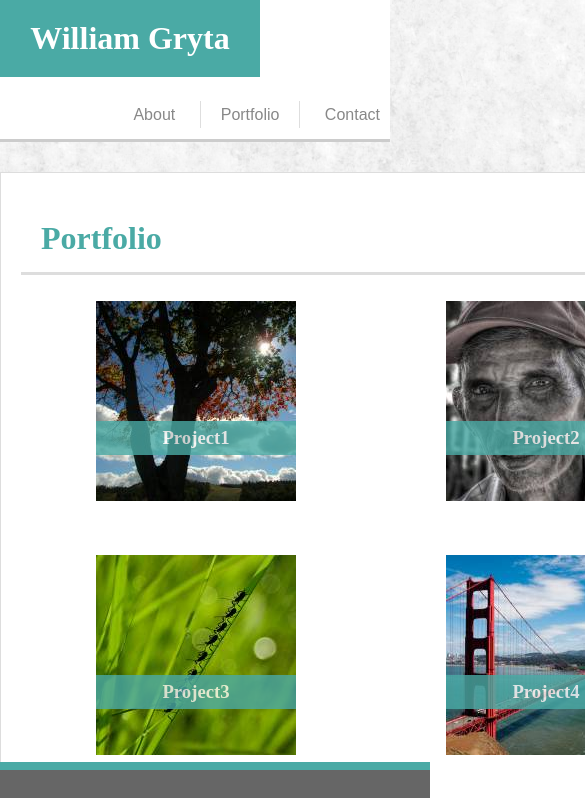
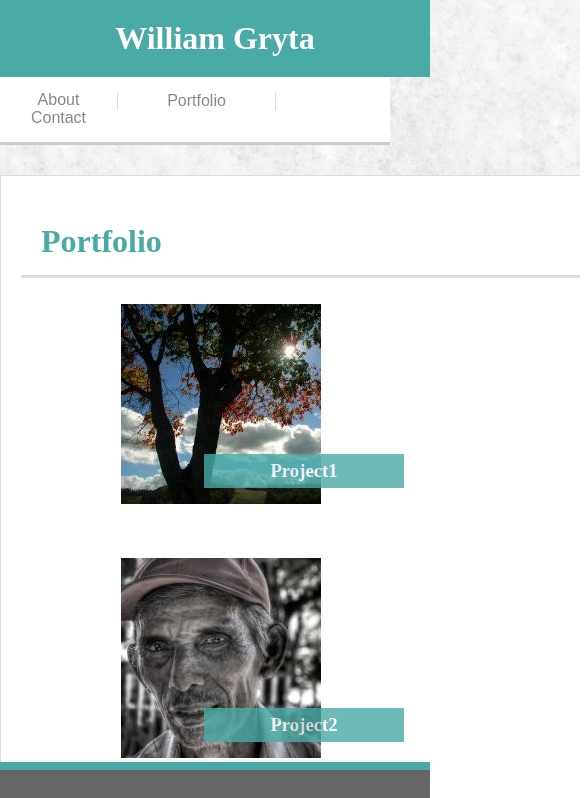
Before and after one commit to wrrrg/Responsive-Portfolio, a plain HTML site: page portfolio.html in a window 390 px wide. Shown: the top 798 px of the page, 585 px wide, since content can reach past the window. Drawn offline with Linux system fonts and the light colour scheme.

Commit message:
finished 640px media query

```diff
--- a/assets/css/style.css
+++ b/assets/css/style.css
@@ -115,7 +115,7 @@ header ul li {
 .li-vertical-borders {
   border-left: rgba(200,200,200,.6) 1px solid;
   border-right: rgba(200,200,200,.6) 1px solid;
-  padding: 5px 20px;
+  padding: 1px 20px;
 
 }
 
@@ -140,6 +140,11 @@ header ul li {
   margin-bottom: 100px;
   border: 1px solid #dddddd;
   float: left;
+}
+
+.main-content p {
+  padding: 5px;
+  margin: 5px;
 }
 
 .main-content-h1 {
@@ -198,9 +203,11 @@ aside {
   display: flex;
   align-items: center;
   justify-content: center;
-  width: 100%;
+  max-width: 400px;
+  max-height: 400px;
   position: relative;
 }
+
 
 .portfolio-text {
   background: none repeat scroll 0 0 #4aaaa5;
@@ -414,3 +421,223 @@ footer {
   }
 
 }
+
+@media only screen and (max-width: 640px) {
+
+  /* Header CSS 640 */
+
+  .header-container {
+    width: 100%;
+    max-width: 720px;
+    margin: 0 auto;
+  }
+  header {
+    background: #ffffff;
+    border-bottom: #cccccc 3px solid;
+    /* width: 100%;
+    position: fixed;
+    top: 0px;
+    z-index: 2 */
+  }
+
+
+  header a {
+    color: #888888;
+    text-decoration: none;
+  }
+
+  header h1 {
+    background: #4aaaa5;
+    color: white;
+    width: 100%;
+    max-width: 640px;
+    padding: 20px;
+    margin: 0;
+    text-align: center;
+    white-space: nowrap;
+    display: inline-block;
+  }
+
+  header ul {
+    box-sizing: content-box;
+    /* position: fixed;
+    top: 0;
+    right: 100px; */
+
+    /* margin-right: 100px; */
+    margin-top: 15px;
+    list-style: none;
+    /* line-height: 1; */
+    max-height: 40px;
+    width: 100%;
+    max-width: 640px;
+    text-align: center;
+  }
+
+  header ul li {
+    float: left;
+    padding: 0;
+    margin: 0;
+    text-align: center;
+    width: 30%;
+
+  }
+
+  .li-vertical-borders {
+    border-left: rgba(200,200,200,.6) 1px solid;
+    border-right: rgba(200,200,200,.6) 1px solid;
+    padding: 1px 20px;
+
+  }
+
+
+  /* Main Content CSS 640px */
+
+  .main-container {
+    width: 580px;
+    margin: 0 auto;
+    overflow: hidden;
+    margin-top: 30px;
+    margin-bottom: 20px;
+    /* position: relative;
+    top: 75px;
+    bottom: 100px;
+    z-index: 0; */
+  }
+
+  /* .main-container p {
+    padding: 20px;
+    word-break: break-all;
+    white-space: normal;
+    display: inline-block;
+  } */
+
+  .main-content {
+    background: #ffffff;
+    width: 100%;
+    max-width: 565px;
+    word-wrap: normal;
+    padding: 20px;
+    margin-bottom: 20px;
+    border: 1px solid #dddddd;
+    float: left;
+  }
+
+  .main-content-h1 {
+    font-size: 32px;
+    color: #4aaaa5;
+    border-bottom: #dddddd 3px solid;
+    padding-bottom: 15px;
+    width: 580px;
+  }
+
+  #bill-jpg {
+    width: 200px;
+    float: left;
+    margin-right: 10px;
+  }
+
+  /* Main Content Aside */
+  aside {
+    float: left;
+    background: #ffffff;
+    width: 100%;
+    max-width: 700px;
+    padding: 20px;
+    border: 1px solid #dddddd;
+    margin-bottom: 80px;
+  }
+
+
+
+
+  .connect-h2 {
+    color: #4aaaa5;
+    border-bottom: #dddddd 1px solid;
+    padding-bottom: 15px;
+    width: 650px;
+
+  }
+
+  .connect-link {
+    display: inline-flex;
+
+  }
+
+  /* Contact CSS 640px */
+
+  .contact-message {
+    height: 200px;
+    width: 100%;
+    max-width: 530px;
+    border: 1px solid #bbbbbb;
+  }
+
+  .contact-text {
+
+    width: 100%;
+    max-width: 525px;
+    border: 1px solid #bbbbbb;
+    /* margin-right: 16px; */
+  }
+
+  .submit-btn {
+    font-size: 16px;
+    color: #ffffff;
+    background: #4aaaa5;
+    border: none;
+    width: 120px;
+    height: 40px;
+    margin-top: 20px;
+  }
+
+  #contact-h1 {
+    width: 535px;
+  }
+
+/* Portfolio CSS 640px */
+/* Portfolio Main CSS */
+
+  .main-content-portfolio h1{
+    padding-left: 20px;
+    padding-right: 20px;
+  }
+
+  .portfolio-image-links {
+    width: 100%;
+    margin: auto;
+    padding: 0;
+    display: grid;
+    grid-row-gap: 50px;
+    grid-template-columns: 1fr;
+    /* grid-template-rows: 100vh; */
+  }
+
+  .portfolio-img {
+    display: flex;
+    align-items: center;
+    justify-content: center;
+    width: 100%;
+    height: 100%;
+    position: relative;
+  }
+
+  .portfolio-text {
+    background: none repeat scroll 0 0 #4aaaa5;
+    opacity: 0.8;
+    top:150px;
+    width: 200px;
+    padding: 0;
+    text-align: center;
+    left: 183px;
+    text-align: top;
+    color: white;
+    position: absolute;
+  }
+
+  .portfolio-text h3 {
+    padding: 3px;
+    margin: 3px;
+  }
+
+}
--- a/portfolio.html
+++ b/portfolio.html
@@ -28,19 +28,19 @@
 
 
       <div class="portfolio-img">
-        <a href="#" class=""><img src="assets/images/portfolio-images/download1.jpg" alt="project1"><div class="portfolio-text"><h3>Project1</h3></div></a>
+        <a href="#"><img src="assets/images/portfolio-images/download1.jpg" alt="project1" class="img-resize"><div class="portfolio-text"><h3>Project1</h3></div></a>
       </div>
       <div class="portfolio-img">
-        <a href="#" class=""><img src="assets/images/portfolio-images/download2.jpg" alt="project2"><div class="portfolio-text"><h3>Project2</h3></div></a>
+        <a href="#"><img src="assets/images/portfolio-images/download2.jpg" alt="project2" class="img-resize"><div class="portfolio-text"><h3>Project2</h3></div></a>
       </div>
       <div class="portfolio-img">
-        <a href="#" class=""><img src="assets/images/portfolio-images/download3.jpg" alt="project3"><div class="portfolio-text"><h3>Project3</h3></div></a>
+        <a href="#"><img src="assets/images/portfolio-images/download3.jpg" alt="project3" class="img-resize"><div class="portfolio-text"><h3>Project3</h3></div></a>
       </div>
       <div class="portfolio-img">
-        <a href="#" class=""><img src="assets/images/portfolio-images/download4.jpg" alt="project4"><div class="portfolio-text"><h3>Project4</h3></div></a>
+        <a href="#"><img src="assets/images/portfolio-images/download4.jpg" alt="project4" class="img-resize"><div class="portfolio-text"><h3>Project4</h3></div></a>
       </div>
       <div class="portfolio-img">
-        <a href="#" class=""><img src="assets/images/portfolio-images/download5.jpg" alt="project5">
+        <a href="#"><img src="assets/images/portfolio-images/download5.jpg" alt="project5 class="img-resize"">
         <div class="portfolio-text"><h3>Project5</h3></div></a>
       </div>
 
```
Also changed, not shown: contact.html (+1 -1 lines).
